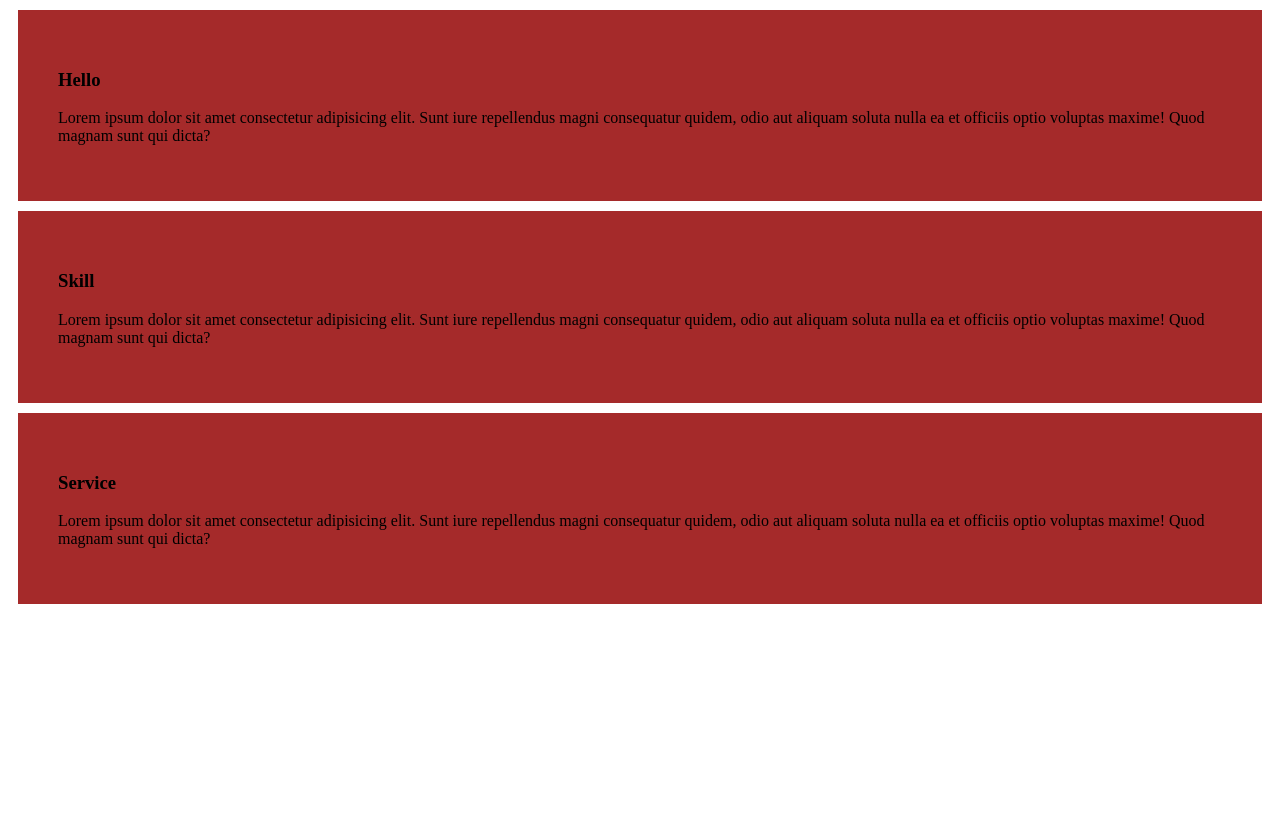
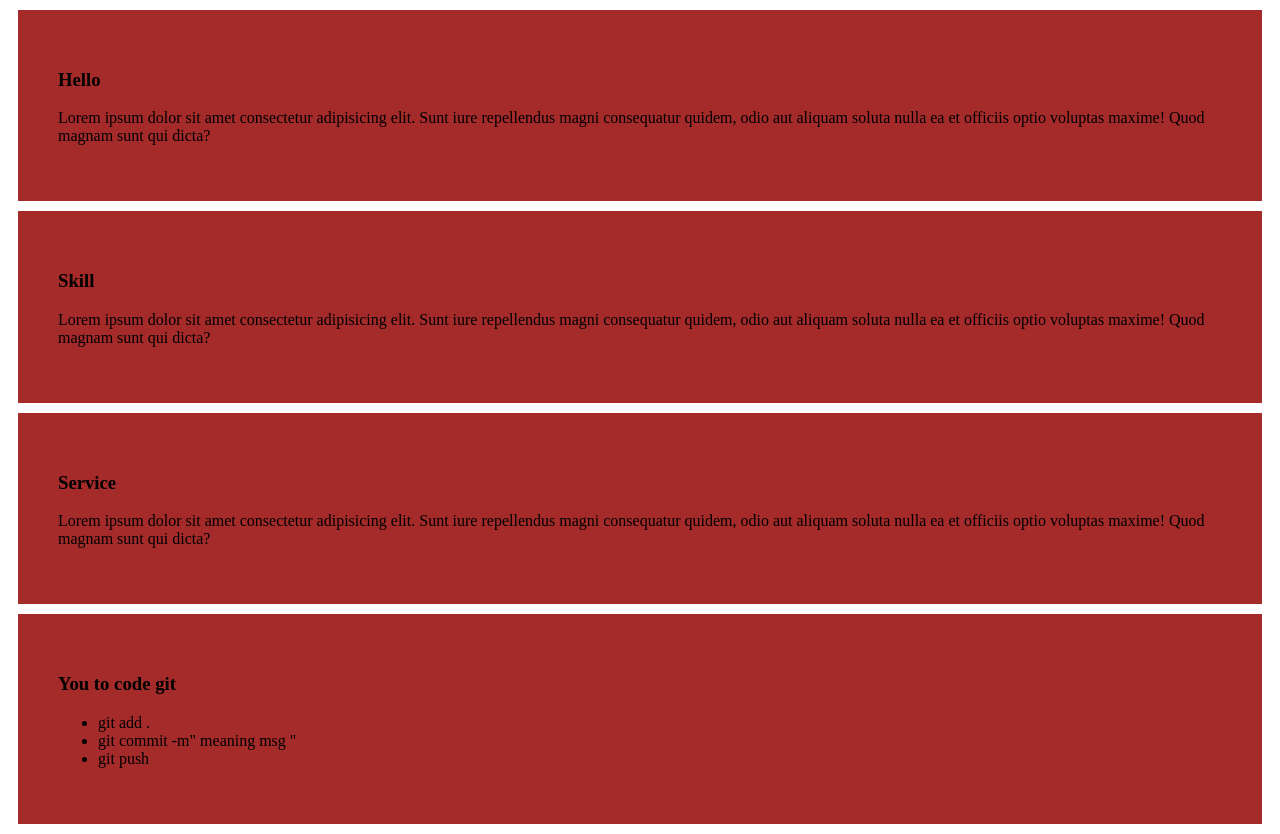
Before and after one commit to HasnathAhmedTamim/my-first-github-repo, a plain HTML site: page index.html in a window 1280 px wide. Before the commit the page ends 800 px from the top, so only its background shows below. Drawn offline with Linux system fonts and the light colour scheme.

Commit message:
code git

```diff
--- a/index.html
+++ b/index.html
@@ -22,5 +22,15 @@
         <p>Lorem ipsum dolor sit amet consectetur adipisicing elit. Sunt iure repellendus magni consequatur quidem, odio aut
             aliquam soluta nulla ea et officiis optio voluptas maxime! Quod magnam sunt qui dicta?</p>
     </div>
+    <div>
+        <h3>
+            You to  code git
+        </h3>
+        <ul>
+            <li>git add .</li>
+            <li>git commit -m" meaning msg "</li>
+            <li>git push</li>
+        </ul>
+    </div>
 </body>
 </html>
```
